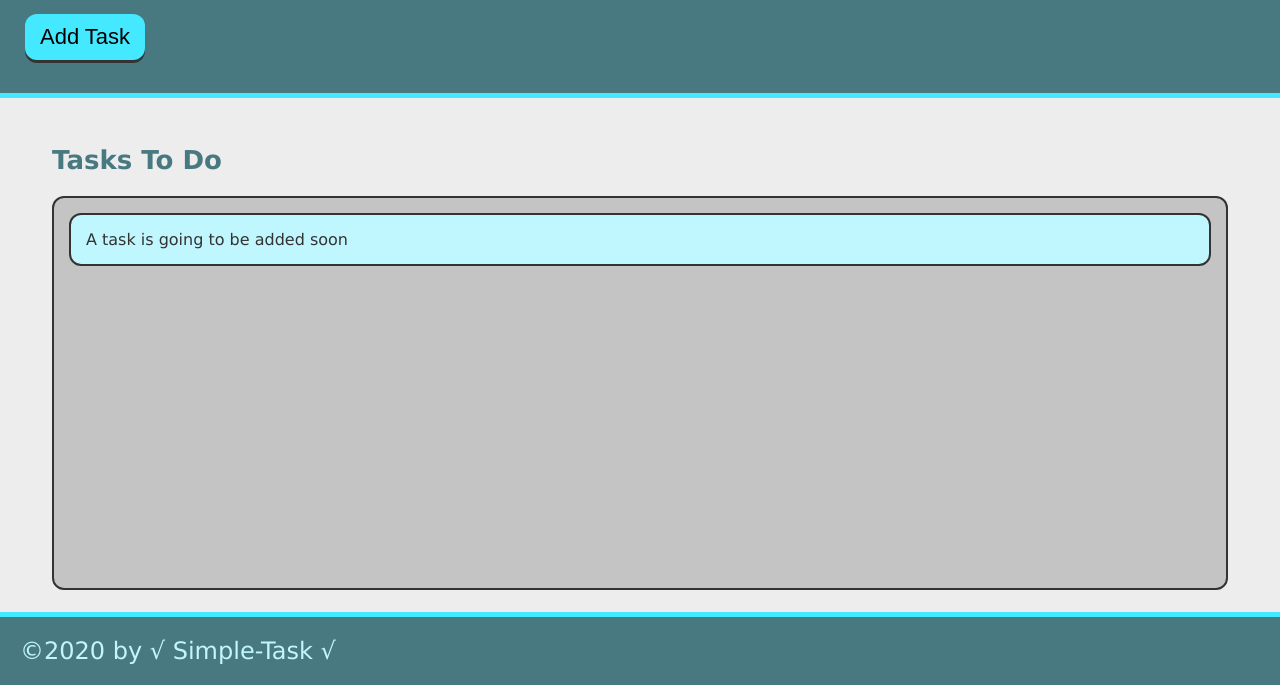
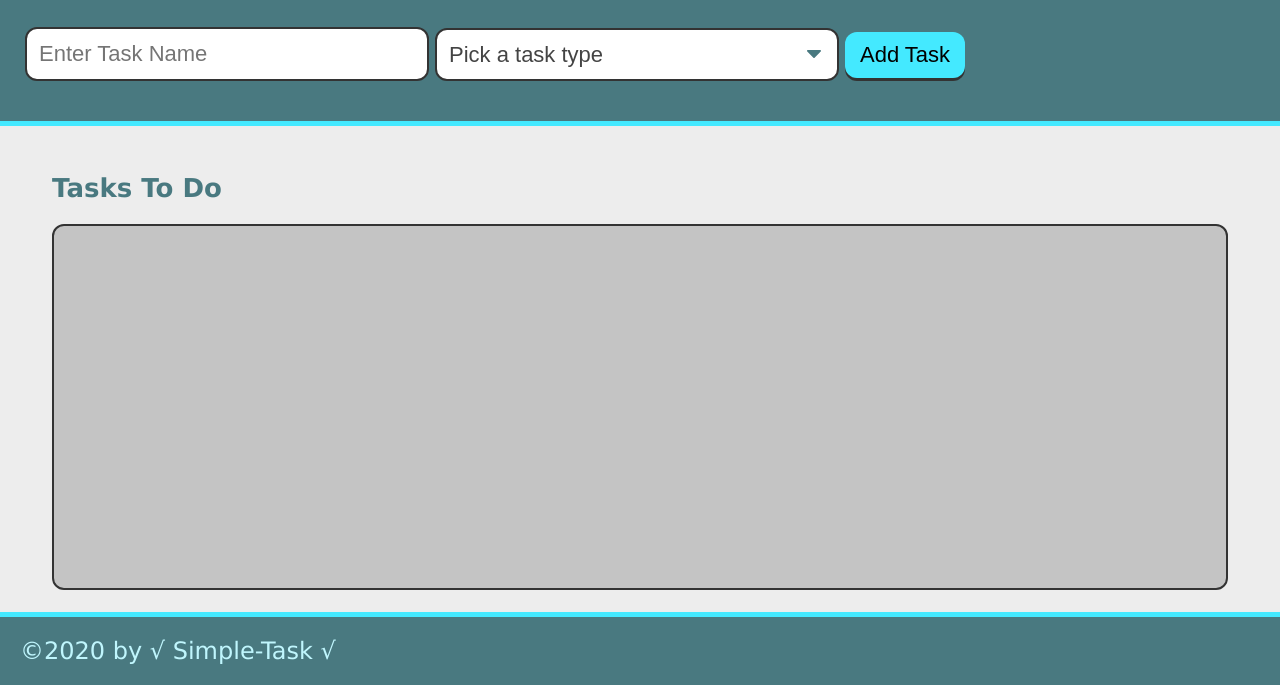
Before and after one commit to jesusmanteca/simple-task, a plain HTML site: page index.html in a window 1280 px wide. Shown: the part 115-800 px from the top of the page. Drawn offline with Linux system fonts and the light colour scheme.

Commit message:
updated the form group to include a text input and select dropdown with options

```diff
--- a/assets/css/style.css
+++ b/assets/css/style.css
@@ -219,10 +219,11 @@ footer {
 @media screen and (max-width: 980px) {
   form .form-group {
     flex: 1 100%;
+
   }
 
   form .form-group button {
-    width: 100%;
+    width: 50%;
   }
 
   .task-list-wrapper {
--- a/index.html
+++ b/index.html
@@ -11,15 +11,36 @@
 <body>
 
     <header>
+
         <h1 class="page-title">
             √ Simple-Task √
         </h1>
+
         <p>
             Click the button below to add a new task!
         </p>
-        <button class="btn" id="save-task">
-            Add Task
-        </button>
+
+        <form id="task-form">
+
+            <div class="form-group">
+                <input type="text" name="task-name" class="text-input" placeholder="Enter Task Name" />
+              </div>
+
+              <div class="form-group">
+                <select name="task-type" class="select-dropdown">
+                  <option value="" disabled selected>Pick a task type</option>
+                  <option value="Print">Print</option>
+                  <option value="Web">Web</option>
+                  <option value="Mobile">Mobile</option>
+                </select>
+              </div>
+
+            <div class="form-group">
+              <button class="btn" id="save-task" type="submit">Add Task</button>
+            </div>
+
+          </form>
+
     </header>
 
     <main class="page-content">
@@ -28,9 +49,7 @@
                 Tasks To Do
             </h2>
             <ul class="task-list" id="tasks-to-do">
-                <li class="task-item">
-                    A task is going to be added soon
-                </li>
+
             </ul>
         </section>
     </main>
```
Also changed, not shown: assets/images/select-arrow.svg (renamed from assets/select-arrow.svg).
